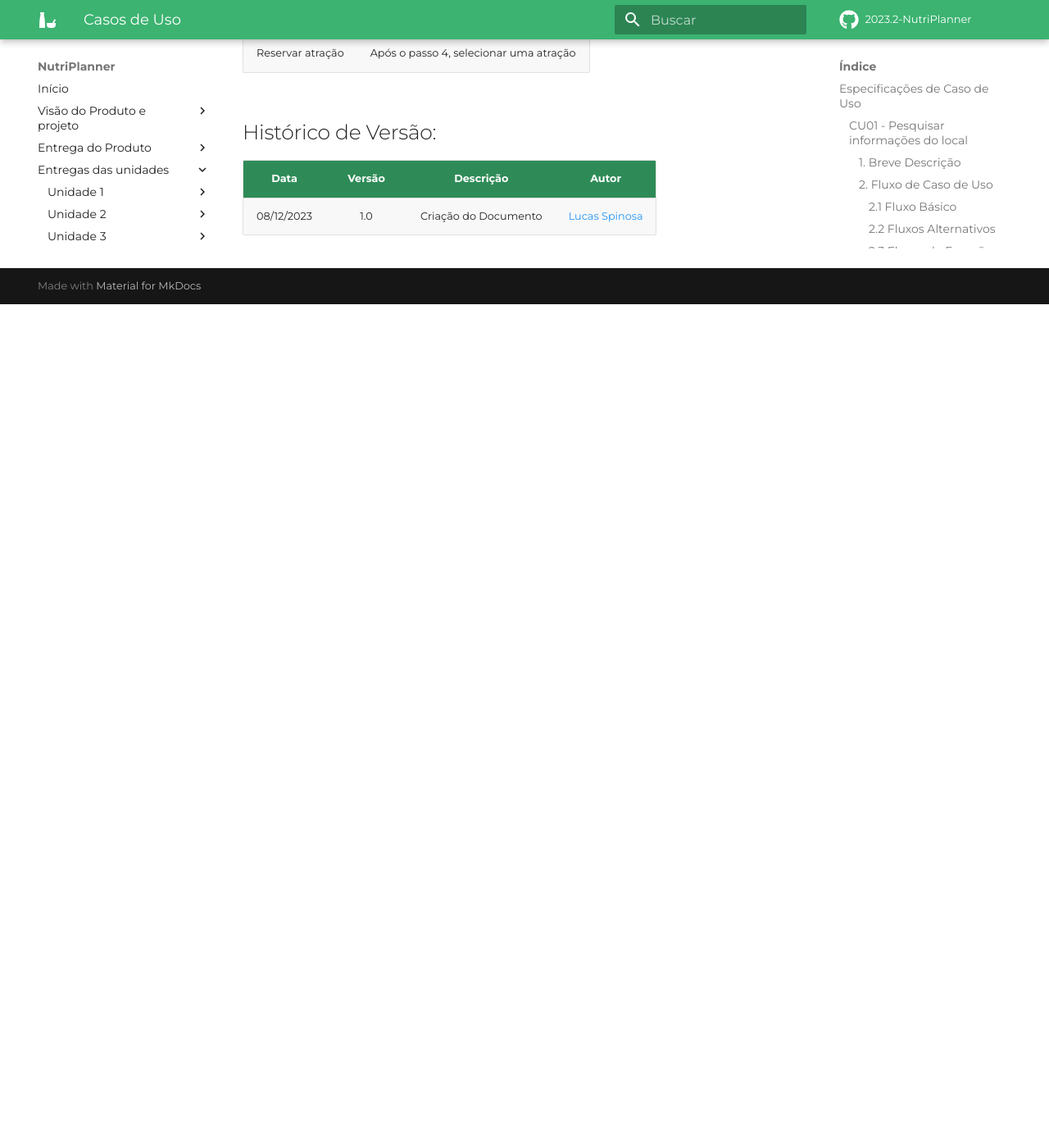
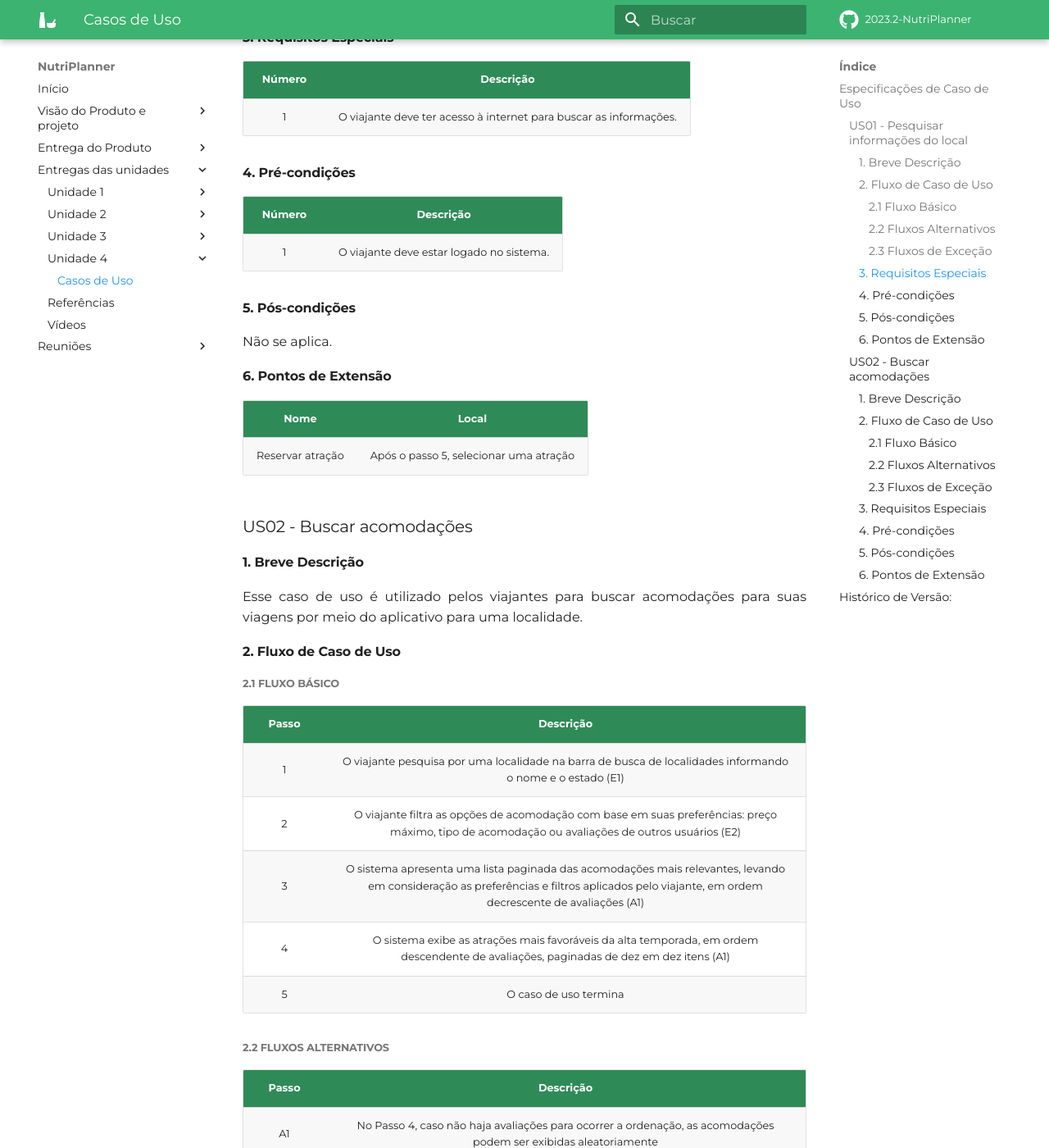
Before and after one commit to mdsreq-fga-unb/2023.2-NutriPlanner, an MkDocs documentation site: the page built from docs/docs_separados/casos_uso.md, in a window 1280 px wide and 1400 px high, scrolled down 1802 px. Shown: the whole window at 82% size. Built offline with MkDocs 1.6.1 and Material for MkDocs 9.7.7, drawn with Linux system fonts in a browser that asks for light colours; some web fonts are replaced; comment, search, counter and statistics services are not loaded; before the commit the page ends 2173 px from its top, so only the background shows below that; some of the changed text lies outside the part shown.

Commit message:
[FEAT]: Adição UC 02

```diff
--- a/docs/docs_separados/casos_uso.md
+++ b/docs/docs_separados/casos_uso.md
@@ -1,10 +1,10 @@
-(Falar sobre o Diagrama de Casos de Uso)
+Os casos de uso são uma técnica na engenharia de requisitos que descrevem as interações entre um sistema e seus usuários. Eles são usados para identificar e documentar os requisitos funcionais de um sistema, bem como para comunicar esses requisitos aos interessados.
 
-(Inserir o Diagrama de Casos de Uso)
+<iframe width="768" height="432" src="https://miro.com/app/live-embed/uXjVNdWXokk=/?moveToViewport=42118,-10389,12497,8234&embedId=430671765828" frameborder="0" scrolling="no" allow="fullscreen; clipboard-read; clipboard-write" allowfullscreen></iframe>
 
 ## Especificações de Caso de Uso
 
-### CU01 - Pesquisar informações do local
+### US01 - Pesquisar informações do local
 
 #### 1. Breve Descrição
 
@@ -51,14 +51,68 @@
 
 Não se aplica.
 
-#### 5. Pontos de Extensão
+#### 6. Pontos de Extensão
 
 | **Nome** | **Local** |
 | :------: | :-----------: |
-|     Reservar atração      | Após o passo 4, selecionar uma atração |
+|     Reservar atração      | Após o passo 5, selecionar uma atração |
+
+### US02 - Buscar acomodações
+
+#### 1. Breve Descrição
+
+Esse caso de uso é utilizado pelos viajantes para buscar acomodações para suas viagens por meio do aplicativo para uma localidade.
+
+#### 2. Fluxo de Caso de Uso
+
+##### 2.1 Fluxo Básico
+
+| **Passo**  | **Descrição** |
+| :--------: | :-----------: |
+|     1      | O viajante pesquisa por uma localidade na barra de busca de localidades informando o nome e o estado (E1) |
+|     2      | O viajante filtra as opções de acomodação com base em suas preferências: preço máximo, tipo de acomodação ou avaliações de outros usuários (E2) |
+|     3      | O sistema apresenta uma lista paginada das acomodações mais relevantes, levando em consideração as preferências e filtros aplicados pelo viajante, em ordem decrescente de avaliações (A1) |
+|     4      | O sistema exibe as atrações mais favoráveis da alta temporada, em ordem descendente de avaliações, paginadas de dez em dez itens (A1) |
+|     5      | O caso de uso termina|
+
+##### 2.2 Fluxos Alternativos
+
+| **Passo**  | **Descrição** |
+| :--------: | :-----------: |
+|     A1     | No Passo 4, caso não haja avaliações para ocorrer a ordenação, as acomodações podem ser exibidas aleatoriamente |
+
+##### 2.3 Fluxos de Exceção
+
+| **Passo**  | **Descrição** |
+| :--------: | :-----------: |
+|     E1     | No Passo 1, caso o usuário pesquise por um local não existente, o sistema deve mostrar “Local não encontrado!” |
+|     E2     | No passo 2, caso o usuário use um arranjo de filtros que não seja atendido por nenhuma das acomodações disponibilizadas no site, o sistema deve mostrar “Não existem acomodações com os filtros selecionados!”|
+
+#### 3. Requisitos Especiais
+
+| **Número**  | **Descrição** |
+| :--------: | :------------: |
+|     1      | O viajante deve ter acesso à internet para buscar as informações.
+
+#### 4. Pré-condições
+
+| **Número** | **Descrição** |
+| :--------: | :-----------: |
+|     1      | O viajante deve estar logado no sistema.
+
+#### 5. Pós-condições
+
+Não se aplica.
+
+#### 6. Pontos de Extensão
+
+| **Nome** | **Local** |
+| :------: | :-----------: |
+|     Reservar atração      | Após o passo 5, selecionar uma atração |
 
 ##  Histórico de Versão:
 
 | **Data**   | **Versão** | **Descrição** | **Autor** |
 | :--------: | :--------: | :--------:  | :--------: |
 | 08/12/2023 | 1.0 | Criação do Documento  | [Lucas Spinosa](https://github.com/LucasSpinosa)  |
+| 09/12/2023 | 1.1 | Adição das informações do UC02 |  [Mateus Fidelis](https://github.com/MatsFidelis)  |
```
